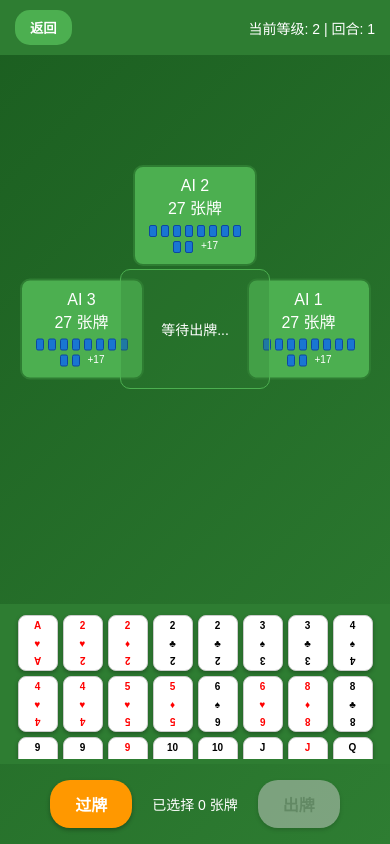
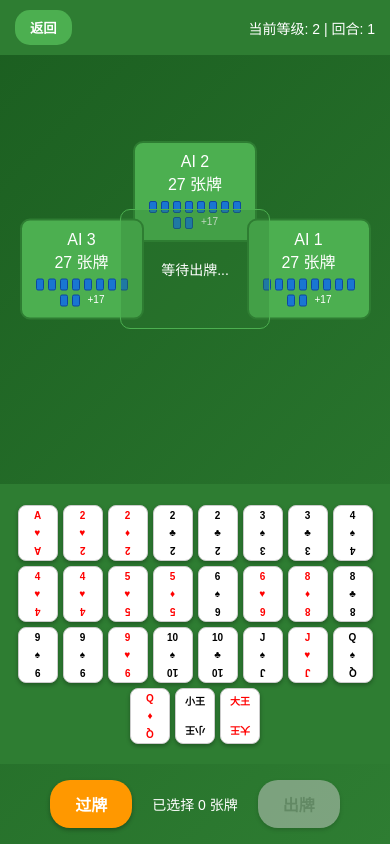
Before and after one commit to zwaley/guandan, a website: page index.html in a window 390 px wide. Both pictures are taken after a click on the button "开始游戏". Drawn offline with Linux system fonts and the light colour scheme.

Commit message:
Add files via upload
优化移动端显示

```diff
--- a/index.html
+++ b/index.html
@@ -333,27 +333,30 @@
                 font-size: 10px;
             }
 
-            /* 手牌区域移动端优化 - 两排显示 */
+            /* 手牌区域移动端优化 - 多排显示 */
             .hand-area {
-                height: 160px; /* 增加高度以容纳两排 */
-                padding: 5px;
+                height: 280px !important; /* 增加高度以容纳四排 */
+                padding: 5px !important;
             }
 
             .cards-container {
-                flex-wrap: wrap;
-                justify-content: center;
-                align-content: flex-start;
-                max-height: 150px;
-                overflow-y: auto;
-                overflow-x: hidden;
-                gap: 3px;
-                padding: 5px;
+                flex-wrap: wrap !important;
+                justify-content: center !important;
+                align-content: flex-start !important;
+                max-height: 270px !important;
+                overflow-y: visible !important;
+                overflow-x: hidden !important;
+                gap: 3px !important;
+                padding: 5px !important;
+                display: flex !important;
             }
 
             /* 确保每排最多显示合适数量的牌 */
             .cards-container .card {
-                flex: 0 0 auto;
-                margin: 1px;
+                flex: 0 0 auto !important;
+                margin: 1px !important;
+                width: 40px !important;
+                height: 56px !important;
             }
         }
     </style>
```
